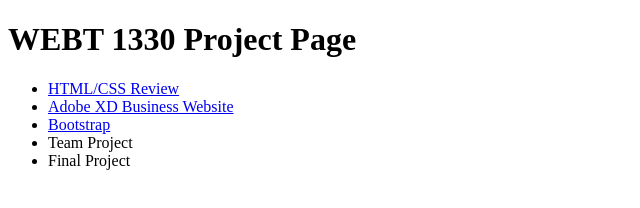
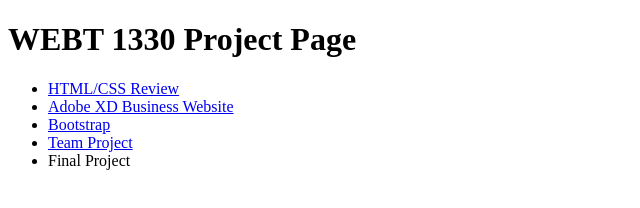
Before and after one commit to ImSmorgas/WEBT2310, a plain HTML site: page index.html in a window 1280 px wide. Shown: the full height of the page, 0-640 px from the left. Drawn offline with Linux system fonts and the light colour scheme.

Commit message:
Update index.html

```diff
--- a/index.html
+++ b/index.html
@@ -13,7 +13,7 @@
             <li><a href="hc_review/home.html">HTML/CSS Review</a></li>
             <li><a href="business_website/bwhome.html">Adobe XD Business Website</a></li>
             <li><a href="bootstrap/index.html">Bootstrap</a></li>
-            <li>Team Project</li>
+            <li><a href="final/index.html">Team Project</a></li>
             <li>Final Project</li>
         </ul>
 
```
